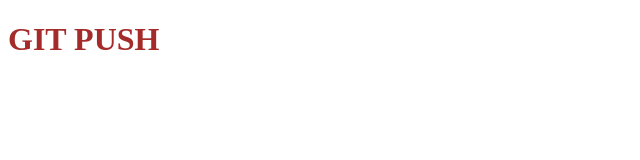
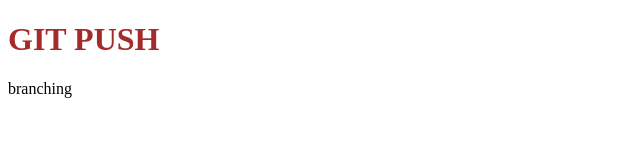
Before and after one commit to Satyakanta/Local_Repo, a plain HTML site: page index.html in a window 1280 px wide. Shown: the full height of the page, 0-640 px from the left. Drawn offline with Linux system fonts and the light colour scheme.

Commit message:
feature 1 check

```diff
--- a/index.html
+++ b/index.html
@@ -9,5 +9,8 @@
     <h1 style="color: brown;">
         GIT PUSH
     </h1>
+    <p>
+        branching
+    </p>
 </body>
 </html>
```
